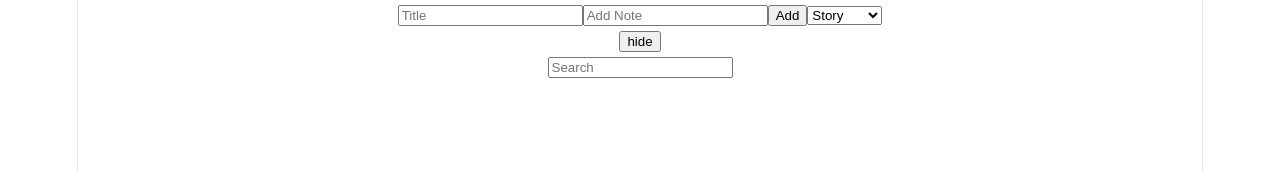
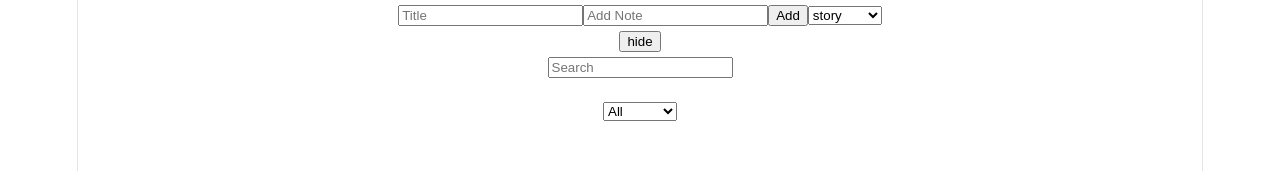
Before and after one commit to aboodsamad/Intern-abdelrahman-samad-notes-application, a React (Vite) app in the folder notes/: page / in a window 1280 px wide. Both pictures are taken after a click on the button "show". Shown: the top 171 px of the page. Built offline with nearby package versions, Linux system fonts and the light colour scheme.

Commit message:
add the categorize feature

```diff
--- a/notes/src/NotesManagment/EditNotes.tsx
+++ b/notes/src/NotesManagment/EditNotes.tsx
@@ -1,5 +1,6 @@
 import { useState, type Dispatch, type SetStateAction } from "react";
 import type { Note } from "../models/Notes";
+import { categories } from "../models/Notes";
 
 type Props = {
   note: Note;
@@ -45,10 +46,11 @@ export function EditNotes({ note, setNotes }: Props) {
           )
         }
       >
-        <option value="story">Story</option>
-        <option value="work">Work</option>
-        <option value="personal">Personal</option>
-        <option value="ideas">Ideas</option>
+        {categories.map((c) => (
+          <option key={c} value={c}>
+            {c}
+          </option>
+        ))}
       </select>
     </>
   );
--- a/notes/src/NotesManagment/addNotes.tsx
+++ b/notes/src/NotesManagment/addNotes.tsx
@@ -4,6 +4,7 @@ import type { Note } from "../models/Notes";
 import { NoteForm } from "./notesForm";
 import { NoteItem } from "./noteItem";
 import { SearchNotes } from "./searchNotes";
+import { categories } from "../models/Notes";
 
 type Props = {
   notes: Note[];
@@ -13,6 +14,8 @@ type Props = {
 export function AddNotes({ notes, setNotes }: Props) {
   const [show, setShow] = useState(false);
   const [query, setQuery] = useState("");
+
+  const [categoryFilter, setCategoryFilter] = useState("all");
 
   return (
     <div className="app">
@@ -29,11 +32,25 @@ export function AddNotes({ notes, setNotes }: Props) {
         onChange={(e) => setQuery(e.target.value)}
       />
       {show && (
-        <ul className="note-list">
-          {SearchNotes(notes, query).map((item) => (
-            <NoteItem key={item.id} note={item} setNotes={setNotes} />
-          ))}
-        </ul>
+        <>
+          <ul className="note-list">
+            {SearchNotes(notes, query, categoryFilter).map((item) => (
+              <NoteItem key={item.id} note={item} setNotes={setNotes} />
+            ))}
+          </ul>
+          <select
+            className="select-filter"
+            value={categoryFilter}
+            onChange={(e) => setCategoryFilter(e.target.value)}
+          >
+            <option value="all">All</option>
+            {categories.map((c) => (
+              <option key={c} value={c}>
+                {c}
+              </option>
+            ))}
+          </select>
+        </>
       )}
     </div>
   );
--- a/notes/src/NotesManagment/notesForm.tsx
+++ b/notes/src/NotesManagment/notesForm.tsx
@@ -1,6 +1,7 @@
 import { useState } from "react";
 import type { Dispatch, SetStateAction } from "react";
 import type { Note } from "../models/Notes";
+import { categories } from "../models/Notes";
 type Props = {
   setNotes: Dispatch<SetStateAction<Note[]>>;
 };
@@ -42,10 +43,11 @@ export function NoteForm({ setNotes }: Props) {
         value={category}
         onChange={(e) => setCategory(e.target.value)}
       >
-        <option value="story">Story</option>
-        <option value="work">Work</option>
-        <option value="personal">Personal</option>
-        <option value="ideas">Ideas</option>
+        {categories.map((c) => (
+          <option key={c} value={c}>
+            {c}
+          </option>
+        ))}
       </select>
     </form>
   );
--- a/notes/src/NotesManagment/searchNotes.tsx
+++ b/notes/src/NotesManagment/searchNotes.tsx
@@ -1,9 +1,10 @@
 import type { Note } from "../models/Notes";
 
-export function SearchNotes(notes: Note[], query: string) {
+export function SearchNotes(notes: Note[], query: string, category: string) {
   return notes.filter(
     (n) =>
-      n.title.toLowerCase().includes(query.toLowerCase()) ||
-      n.text.toLowerCase().includes(query.toLowerCase()),
+    (category === 'all' || n.category === category) &&
+      (n.title.toLowerCase().includes(query.toLowerCase()) ||
+      n.text.toLowerCase().includes(query.toLowerCase())),
   );
 }
--- a/notes/src/models/Notes.ts
+++ b/notes/src/models/Notes.ts
@@ -1 +1,2 @@
 export type Note = {id: number, text: string, title: string, category: string}
+export const categories = ["story", "work", "personal", "ideas"];
```
